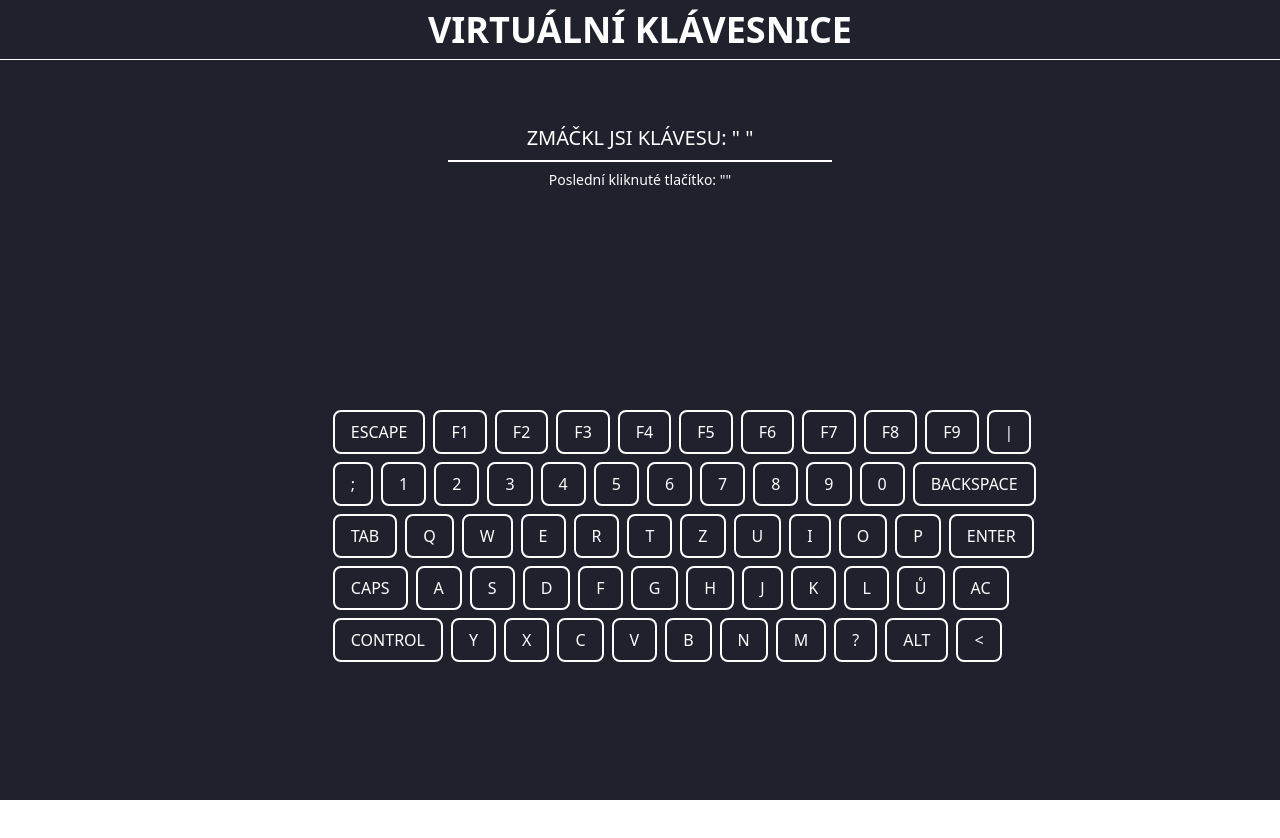
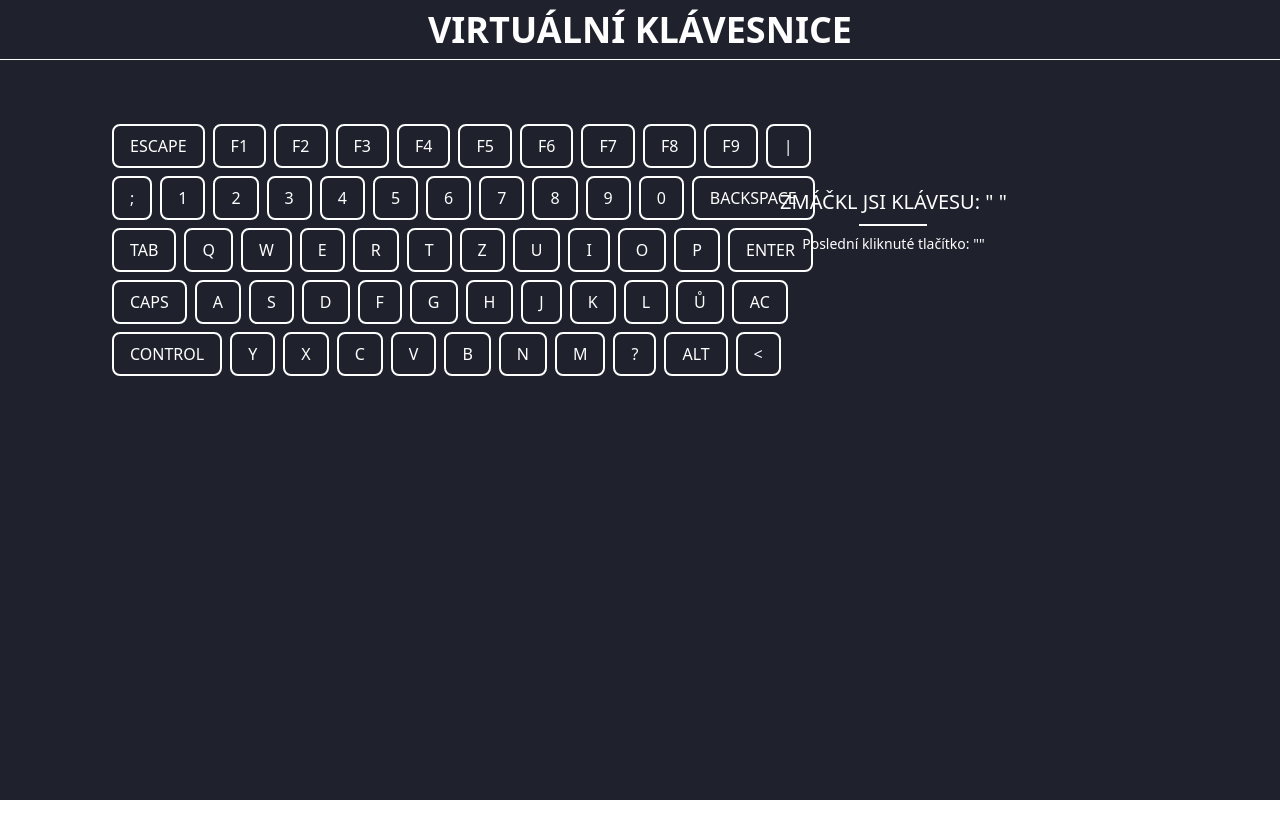
Before and after one commit to OndrejLosensky/virtual-keyboard, a React (Create React App) app: page / in a window 1280 px wide. Shown: the top 838 px of the page. Built offline with nearby package versions, Linux system fonts and the light colour scheme; the HTML template or start-up script is replaced by a standard one.

Commit message:
změna rozložení jednotlivých komponent

```diff
--- a/src/keyboard/Keyboard.js
+++ b/src/keyboard/Keyboard.js
@@ -47,10 +47,8 @@ const Keyboard = () => {
 
     return (
         <div>
-            <DisplayKey/> {/*Zobrazuje zmačknuté klávesy na fyzické klávesnice*/}
-             {/*Zobrazuje sktisknuté tlačítka na té virtuální*/}
-            <h3 className="text-foreColorWhite flex justify-center items-center pt-2 text-sm"> Poslední kliknuté tlačítko: "{x}"  </h3>
-                <div className="flex justify-center items-center h-screen">
+
+                <div className="flex justify-start h-screen pt-16 px-28">
                     <div className=" h-[45%] w-[48%] flex flex-col gap-2" >
                         {/* Vrchní řada znaků ESC - F9*/}
                         <div className="flex flex-row gap-2">
@@ -120,7 +118,16 @@ const Keyboard = () => {
 
                         </div>
                     </div>
-                </div>
+                    <div className="px-24 mx-auto">
+                      <div className="flex flex-col">
+                        <DisplayKey/> {/*Zobrazuje zmačknuté klávesy na fyzické klávesnice*/}
+                          {/*Zobrazuje sktisknuté tlačítka na té virtuální*/}
+                          <h3 className="text-foreColorWhite flex justify-center sm:font-light items-center pt-2 text-sm"> Poslední kliknuté tlačítko: "{x}"  </h3>
+                      </div>
+                    </div>
+
+              </div>
+
         </div>
     )
 }
```
